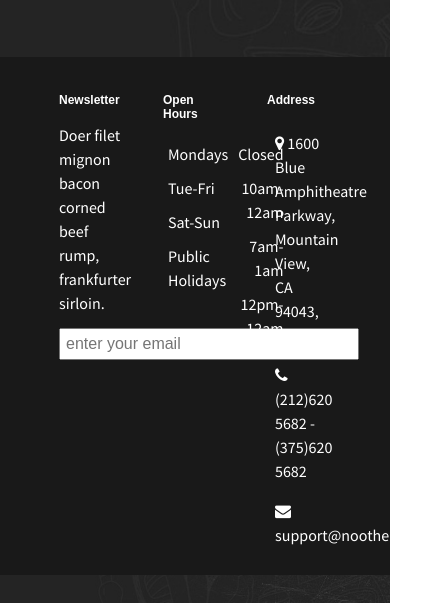
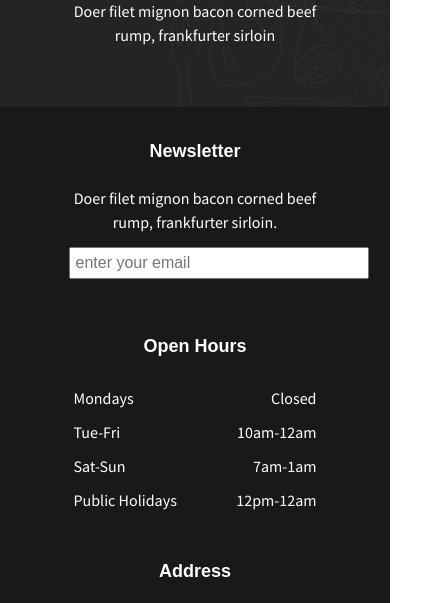
Before and after one commit to MichellePayne/resturant-PSD-Conversion, a website: page index.html in a window 390 px wide. Shown: the part 2276-2879 px from the top of the page, 443 px wide, since content can reach past the window. Drawn offline with nearby package versions, Linux system fonts and the light colour scheme; files that its build step writes are made by us from their sources; a web font is replaced by a local one.

Commit message:
finished responsiveness for the first pge

```diff
--- a/dev/styles/partials/_baseStyles.scss
+++ b/dev/styles/partials/_baseStyles.scss
@@ -40,7 +40,8 @@ h4{
 }
 @media (max-width: 940px) {
 	h4{
-		font-size: 12px;
+		font-size: 18px;
+		text-align: center;
 	}
 }
 p, ul li{
--- a/dev/styles/partials/_newsletter.scss
+++ b/dev/styles/partials/_newsletter.scss
@@ -8,9 +8,48 @@
 	margin:0 auto;
 	display: flex;
 }
+@media (max-width: 1200px){
+	.newsWrap{
+		width:100%;
+	}
+}
+@media (max-width: 940px) {
+	.newsWrap{
+		flex-direction:column;
+	}
+}
+
 .news, .hours, .address{
 	width:33.33%;
 	padding:20px;
+}
+@media (max-width: 940px) {
+	.news, .hours, .address{
+		padding:10px;
+		margin:0 auto;
+	}
+}
+@media (max-width: 940px) {
+	.news{
+		width:70%;
+		text-align: center;
+	}
+}
+@media (max-width: 940px) {
+	.hours{
+		width:50%;
+	}
+}
+@media (max-width: 540px) {
+	.hours{
+		width:70%;
+	}
+}
+@media (max-width: 940px) {
+	.address{
+		width:50%;
+		text-align: center;
+	}
 }
 .news input{
 	margin-left:0;
--- a/dev/styles/partials/_services.scss
+++ b/dev/styles/partials/_services.scss
@@ -6,7 +6,7 @@
 }
 @media (max-width: 940px) {
 	.services{
-		height:300px;
+		height:350px;
 	}
 }
 .services h2, .services p{
```
